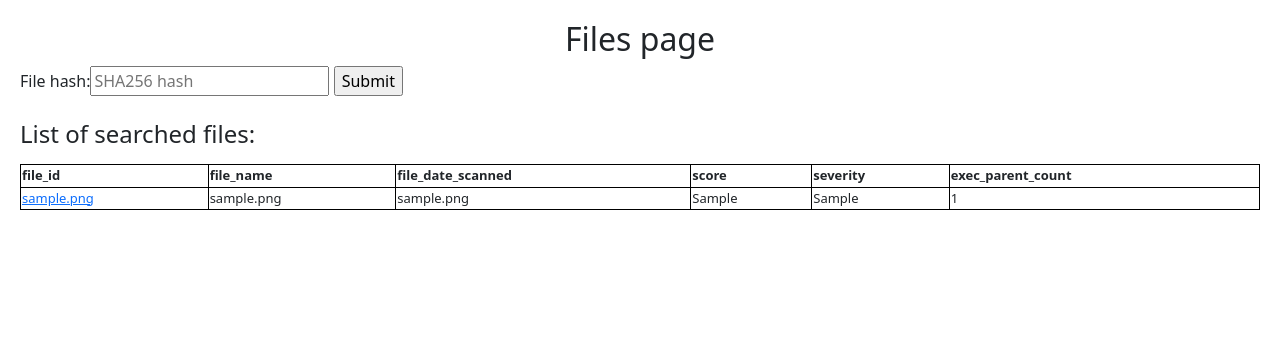
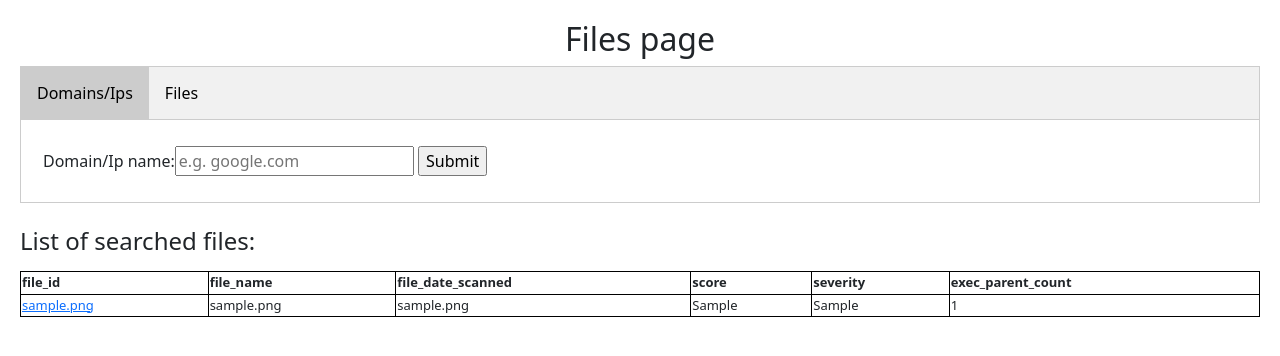
Before and after one commit to tyse-2001/fis_fastapi_repo, a Django app: page /fastapi_table/files/ in a window 1280 px wide. Shown: the part 69-425 px from the top of the page. Run offline with Django 3.2, Linux system fonts and the light colour scheme; tables that the repository leaves empty hold one stand-in row (values such as "Sample post").

Commit message:
Put the form tabs html to its own file

```diff
--- a/fis_django/fastapi_table/templates/fastapi_table/domain_ip_page.html
+++ b/fis_django/fastapi_table/templates/fastapi_table/domain_ip_page.html
@@ -12,11 +12,7 @@
                 <h2>Domain/Ip details</h2>
             </div>
             <br>
-            <form action="/fastapi_table/domain_ip_get/" method="get">
-                {% csrf_token %}
-                {{ form }}
-                <input type="submit" value="Submit">
-            </form>
+            {% include "fastapi_table/form_tabs.html" %}
             <br>
             {% if json %}
                 <h4 class="table-header">domain_ip table values</h4>
--- a/fis_django/fastapi_table/templates/fastapi_table/domain_ip_search.html
+++ b/fis_django/fastapi_table/templates/fastapi_table/domain_ip_search.html
@@ -11,11 +11,7 @@
             <div class="page_name">
                 <h2>Domain/Ip page</h2>
             </div>
-            <form action="/fastapi_table/domain_ip_get/" method="get">
-                {% csrf_token %}
-                {{ form }}
-                <input type="submit" value="Submit">
-            </form>
+            {% include "fastapi_table/form_tabs.html" %}
             <br>
             <h4 class="table-header">List of searched domains/ips:</h4>
             <table>
--- a/fis_django/fastapi_table/templates/fastapi_table/files_page.html
+++ b/fis_django/fastapi_table/templates/fastapi_table/files_page.html
@@ -12,11 +12,7 @@
                 <h2>Files details</h2>
             </div>
             <br>
-            <form action="/fastapi_table/files_get/" method="get">
-                {% csrf_token %}
-                {{ form }}
-                <input type="submit" value="Submit">
-            </form>
+            {% include "fastapi_table/form_tabs.html" %}
             <br>
             {% if json %}
                 <h4 class="table-header">files table values</h4>
--- a/fis_django/fastapi_table/templates/fastapi_table/files_search.html
+++ b/fis_django/fastapi_table/templates/fastapi_table/files_search.html
@@ -11,11 +11,7 @@
             <div class="page_name">
                 <h2>Files page</h2>
             </div>
-            <form action="/fastapi_table/files_get/" method="get">
-                {% csrf_token %}
-                {{ form }}
-                <input type="submit" value="Submit">
-            </form>
+            {% include "fastapi_table/form_tabs.html" %}
             <br>
             <h4 class="table-header">List of searched files:</h4>
             <table>
--- /dev/null
+++ b/fis_django/fastapi_table/templates/fastapi_table/form_tabs.html
@@ -0,0 +1,52 @@
+<script>
+    function openForm(evt, formName) {
+    // Declare all variables
+    var i, tabcontent, tablinks;
+
+    // Get all elements with class="tabcontent" and hide them
+    tabcontent = document.getElementsByClassName("tabcontent");
+    for (i = 0; i < tabcontent.length; i++) {
+        tabcontent[i].style.display = "none";
+    }
+
+    // Get all elements with class="tablinks" and remove the class "active"
+    tablinks = document.getElementsByClassName("tablinks");
+    for (i = 0; i < tablinks.length; i++) {
+        tablinks[i].className = tablinks[i].className.replace(" active", "");
+    }
+
+    // Show the current tab, and add an "active" class to the button that opened the tab
+    document.getElementById(formName).style.display = "block";
+    evt.currentTarget.className += " active";
+    }
+</script>
+
+<!-- Tab links -->
+<div class="tab">
+    <button class="tablinks" onclick="openForm(event, 'domain_ip_form')" id="defaultOpen">Domains/Ips</button>
+    <button class="tablinks" onclick="openForm(event, 'files_form')">Files</button>
+</div>
+
+<!-- Tab content -->
+<div id="domain_ip_form" class="tabcontent">
+    <div class="tab-form">
+        <form action="/fastapi_table/domain_ip_get/" method="get">
+            {% csrf_token %}
+            {{ domain_ip_form }}
+            <input type="submit" value="Submit">
+        </form>
+    </div>
+</div>
+<div id="files_form" class="tabcontent">
+    <div class="tab-form">
+        <form action="/fastapi_table/files_get/" method="get">
+            {% csrf_token %}
+            {{ files_form }}
+            <input type="submit" value="Submit">
+        </form>
+    </div>
+</div>
+<script>
+    // Get the element with id="defaultOpen" and click on it
+    document.getElementById("defaultOpen").click();
+</script>
--- a/fis_django/fastapi_table/views.py
+++ b/fis_django/fastapi_table/views.py
@@ -23,7 +23,8 @@ def search_page(request):
 # Domain_Ip functions
 def domain_ip_search(request):
     context = {
-        'form': DomainIpForm(),
+        'domain_ip_form': DomainIpForm(),
+        'files_form': FilesForm(),
         'domain_ip_list': DomainIp.objects.all()
     }
     return render(request, 'fastapi_table/domain_ip_search.html', context)
@@ -77,7 +78,8 @@ def search_domain_ip(request, object_id):
         'json': file_dict,
         'ref_files': ref_files,
         'comm_files': comm_files,
-        'form': DomainIpForm()
+        'domain_ip_form': DomainIpForm(),
+        'files_form': FilesForm(),
     }
 
     return render(request, 'fastapi_table/domain_ip_page.html', context)
@@ -85,7 +87,8 @@ def search_domain_ip(request, object_id):
 # Files functions
 def files_search(request):
     context = {
-        'form': FilesForm(),
+        'domain_ip_form': DomainIpForm(),
+        'files_form': FilesForm(),
         'files_list': Files.objects.all()
     }
     return render(request, 'fastapi_table/files_search.html', context)
@@ -132,7 +135,8 @@ def search_files(request, file_id):
     context = {
         'json': file_dict,
         'exec_parent': exec_parent,
-        'form': FilesForm()
+        'domain_ip_form': DomainIpForm(),
+        'files_form': FilesForm(),
     }
 
     return render(request, 'fastapi_table/files_page.html', context)
```
Also changed, not shown: fis_django/fastapi_table/templates/fastapi_table/search.html (+1 -53 lines).
